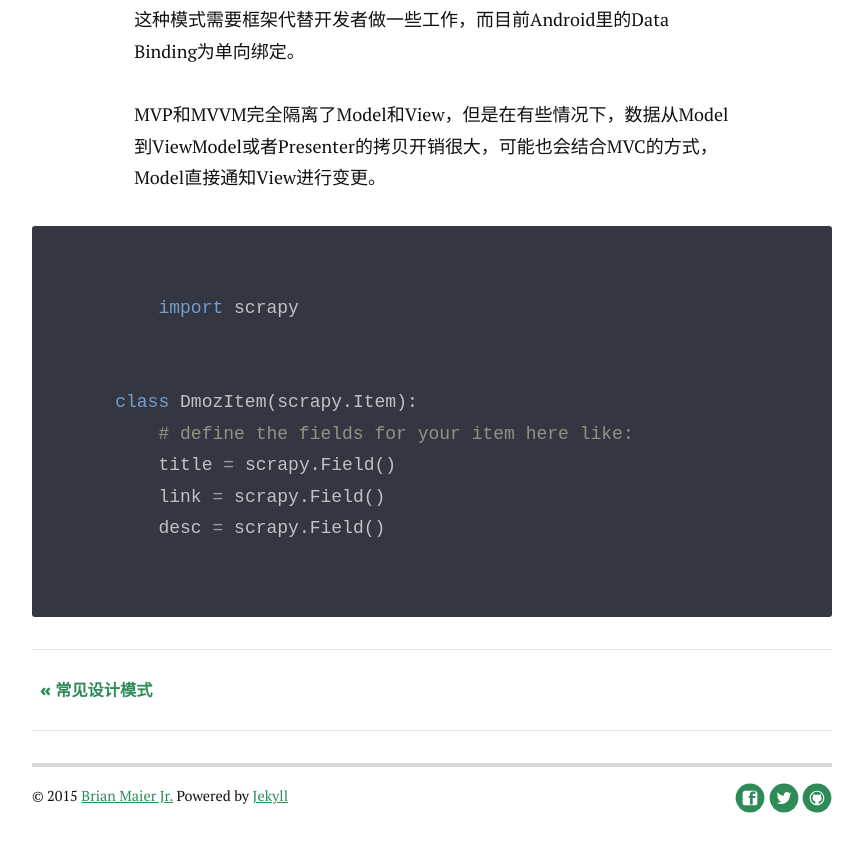
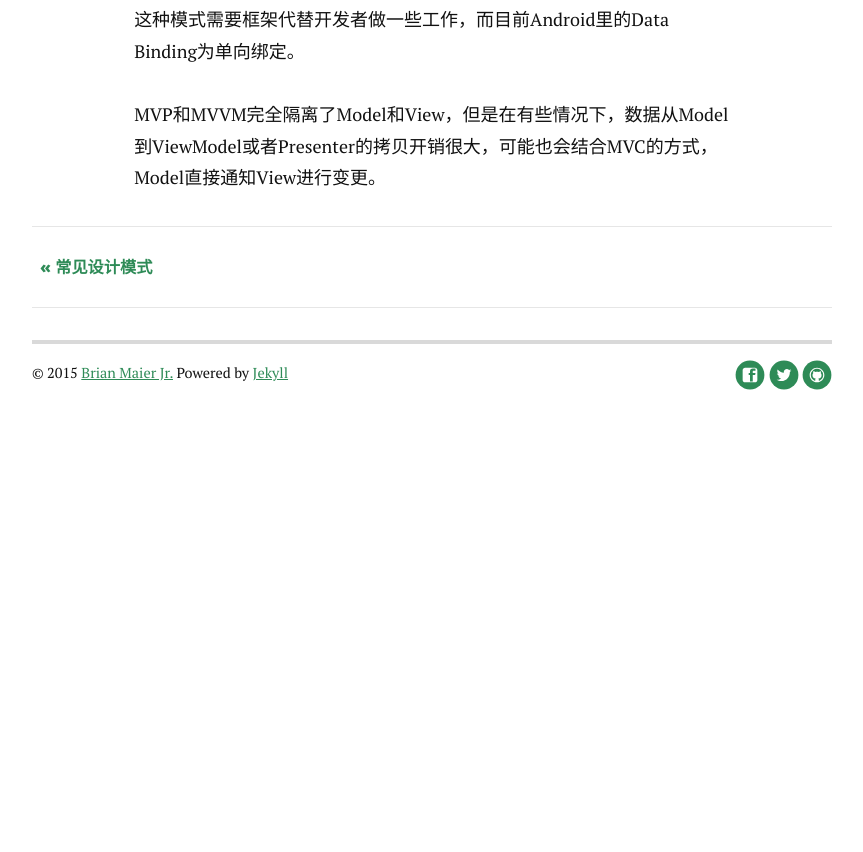
Before and after one commit to lichuanzhi7909/lichuanzhi7909.github.io, a Jekyll site: the page built from _posts/2015-06-09-mvc.markdown, in a window 1280 px wide and 900 px high, scrolled down 1232 px. Shown: the top 852 px of the window, without its empty margins (208-1071 px from the left). Built offline with Jekyll 4.4.1, drawn with Linux system fonts in a browser that asks for light colours; nearby versions of some CDN libraries; Markdown is read by kramdown in place of the engine named in the settings; after the commit the page ends 1709 px from its top, so only the background shows below that.

Commit message:
删除测试代码

````diff
--- a/_posts/2015-06-09-mvc.markdown
+++ b/_posts/2015-06-09-mvc.markdown
@@ -17,14 +17,3 @@ ViewModel，这种模式的关键技术就是数据绑定（Data Binding），Vi
 
 
 MVP和MVVM完全隔离了Model和View，但是在有些情况下，数据从Model到ViewModel或者Presenter的拷贝开销很大，可能也会结合MVC的方式，Model直接通知View进行变更。
-
-```python
-	import scrapy
-
-
-    class DmozItem(scrapy.Item):
-        # define the fields for your item here like:
-        title = scrapy.Field()
-        link = scrapy.Field()
-        desc = scrapy.Field()
-```
````
